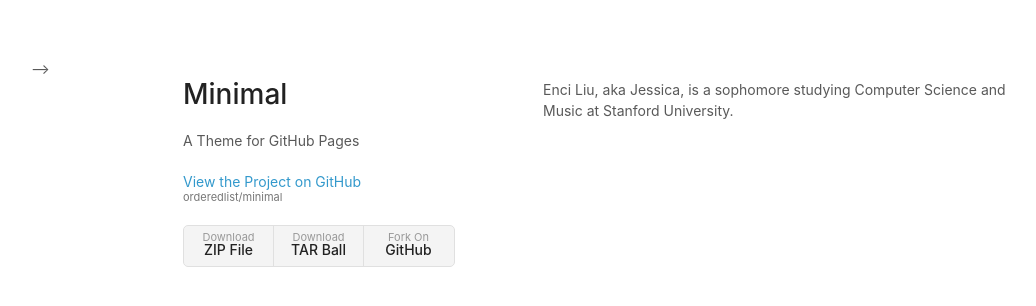
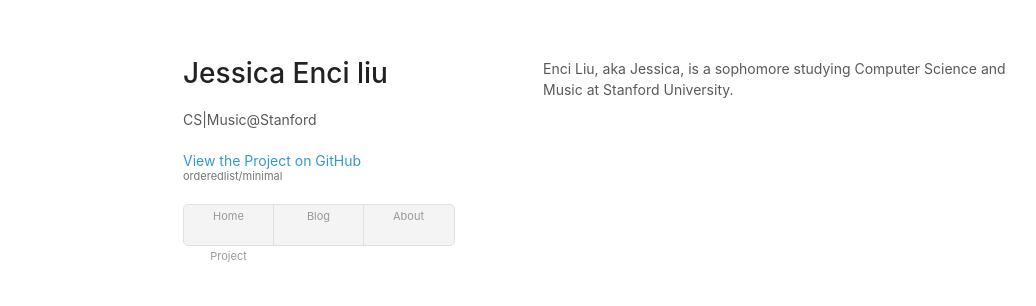
Before and after one commit to jesscel/jesscel.github.io, a Jekyll site: the page index.html, which Jekyll copies as it is, in a window 1280 px wide. Shown: the top 306 px of the page, without its empty margins (27-1063 px from the left). Built offline with Jekyll 4.4.1, drawn with Linux system fonts in a browser that asks for light colours.

Commit message:
Update index.html

```diff
--- a/index.html
+++ b/index.html
@@ -1,36 +1,25 @@
-<!-- ---
-layout: default
-title: Jessica Liu by jesscel
----
-<div class="blurb">
-	<h1>Hi, I'm Jessica Liu!</h1>
-	<p>Hello World. <a href="/about">Read more about my life...</a></p>
-</div><!-- /.blurb
- --> -->
 <!doctype html>
 <html>
   <head>
     <meta charset="utf-8">
     <meta http-equiv="X-UA-Compatible" content="chrome=1">
-    <title>Minimal by Steve Smith</title>
+    <title>Jessica Liu by jesscel</title>
 
     <link rel="stylesheet" href="stylesheets/styles.css">
     <link rel="stylesheet" href="stylesheets/pygment_trac.css">
     <meta name="viewport" content="width=device-width">
-    <!--[if lt IE 9]>
-    <script src="//html5shiv.googlecode.com/svn/trunk/html5.js"></script>
-    <![endif]-->
   </head>
   <body>
     <div class="wrapper">
       <header>
-        <h1>Minimal</h1>
-        <p>A Theme for GitHub Pages</p>
+        <h1>Jessica Enci liu</h1>
+        <p>CS|Music@Stanford</p>
         <p class="view"><a href="http://github.com/orderedlist/minimal">View the Project on GitHub <small>orderedlist/minimal</small></a></p>
         <ul>
-          <li><a href="https://github.com/orderedlist/minimal/zipball/master">Download <strong>ZIP File</strong></a></li>
-          <li><a href="https://github.com/orderedlist/minimal/tarball/master">Download <strong>TAR Ball</strong></a></li>
-          <li><a href="http://github.com/orderedlist/minimal">Fork On <strong>GitHub</strong></a></li>
+          <li><a href="{{site.baseurl}}/">Home</a></li>
+          <li><a href="{{site.baseurl}}/blog/">Blog</a></li>
+          <li><a href="{{site.baseurl}}/about/">About</a></li>
+	  <li><a href="{{site.baseurl}}/project/">Project</a></li>
         </ul>
       </header>
       <section>
```
